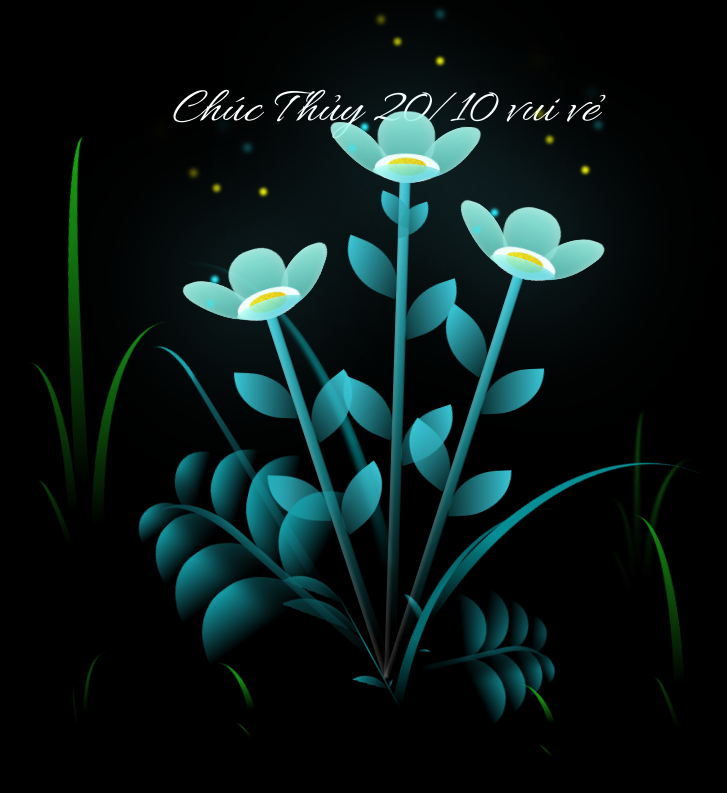
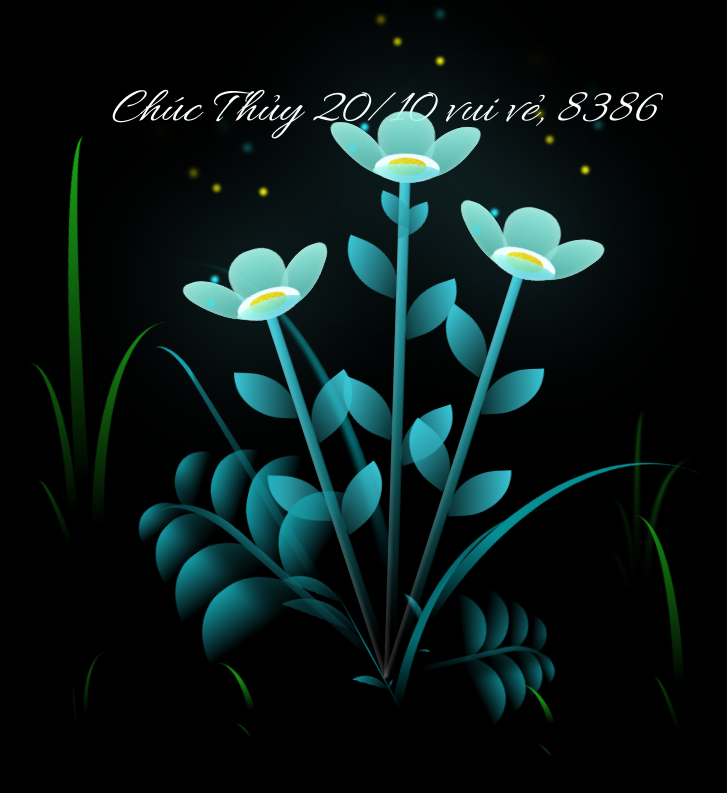
Before and after one commit to Sungga/Thuyr, a plain HTML site: page index.html in a window 1280 px wide. Shown: the whole page, without its empty margins (256-983 px from the left). Drawn offline with Linux system fonts and the light colour scheme.

Commit message:
Update index.html

```diff
--- a/index.html
+++ b/index.html
@@ -17,7 +17,7 @@
 
 <body class="not-loaded">
     <div class="night"></div>
-    <div class="happy-woman-day" style="font-style: italic; font-family: 'Allura', cursive;  text-align: center;" >Chúc Thủy 20/10 vui vẻ</div>
+    <div class="happy-woman-day" style="font-style: italic; font-family: 'Allura', cursive;  text-align: center;" >Chúc Thủy 20/10 vui vẻ, 8386</div>
     <div class="flowers">
       <div class="flower flower--1">
         <div class="flower__leafs flower__leafs--1">
```
